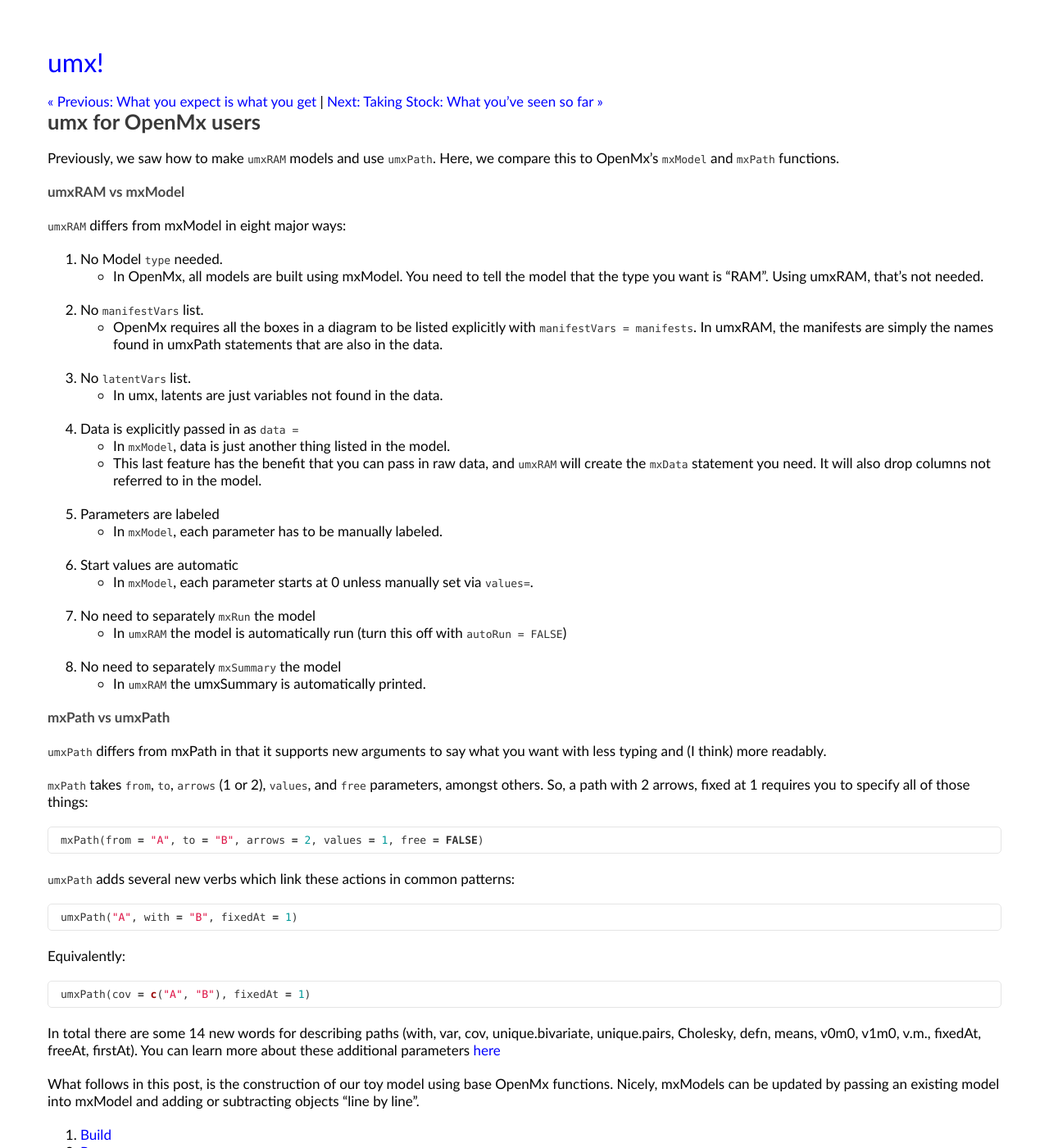
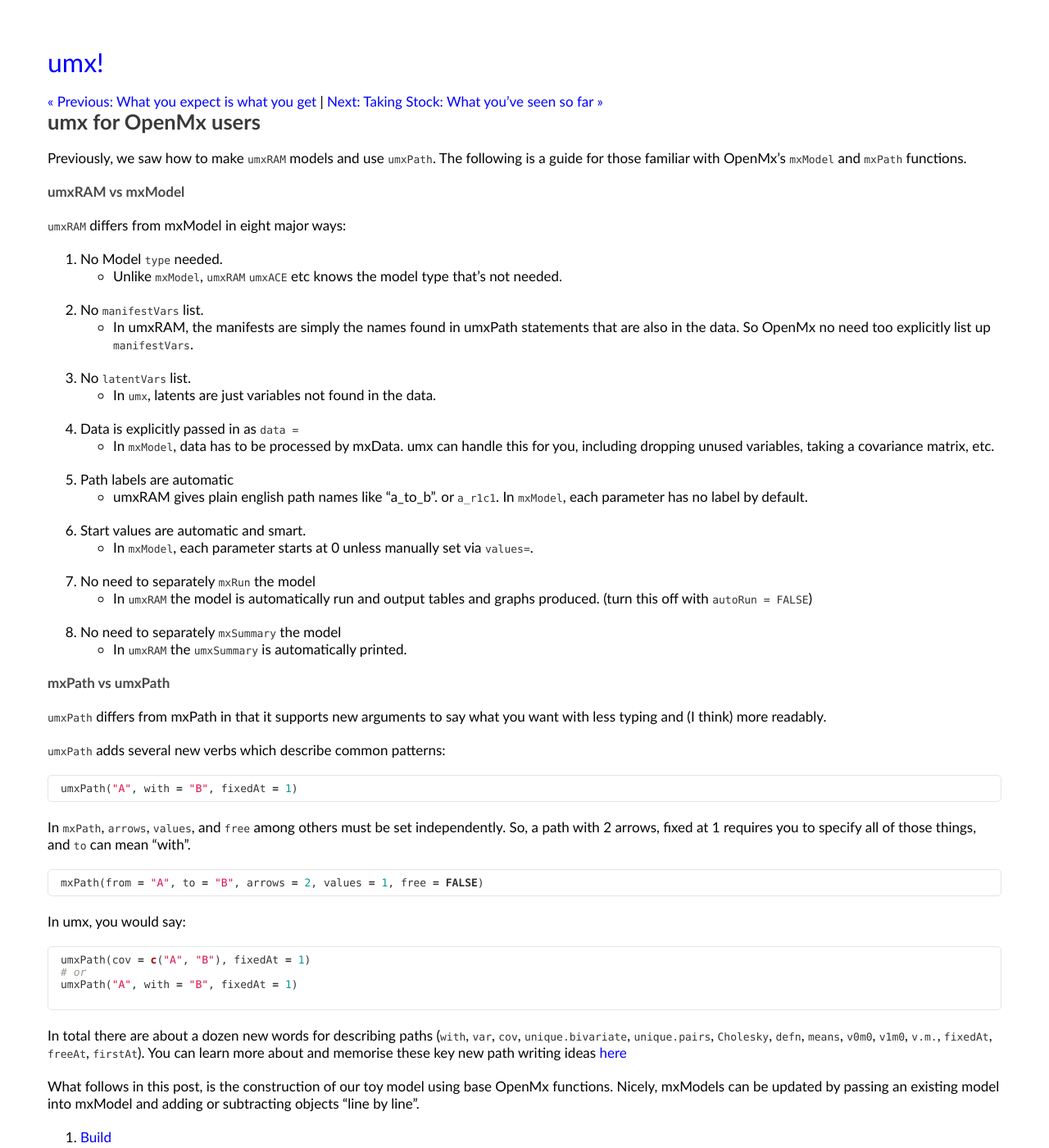
Before and after one commit to tbates/tbates.github.io, a Jekyll site: the page built from _posts/2000-11-22-base-OpenMx.markdown, in a window 1280 px wide and 1400 px high. Shown: the whole window at 82% size. Built offline with Jekyll 4.4.1, drawn with Linux system fonts in a browser that asks for light colours.

Commit message:
cleaning

````diff
--- a/_posts/2000-11-22-base-OpenMx.markdown
+++ b/_posts/2000-11-22-base-OpenMx.markdown
@@ -6,54 +6,57 @@
 categories: basic
 ---
 
-Previously, we saw how to make `umxRAM` models and use `umxPath`. Here, we compare this to OpenMx's `mxModel` and `mxPath` functions.
+Previously, we saw how to make `umxRAM` models and use `umxPath`. The following is a guide for those familiar with OpenMx's `mxModel` and `mxPath` functions.
 
 #### umxRAM vs mxModel
 
 `umxRAM` differs from mxModel in eight major ways:
 
 1. No Model `type` needed.
- * In OpenMx, all models are built using mxModel. You need to tell the model that the type you want is "RAM". Using umxRAM, that's not needed.
+ * Unlike `mxModel`, `umxRAM` `umxACE` etc knows the model type that's not needed.
 2. No `manifestVars` list.
- * OpenMx requires all the boxes in a diagram to be listed explicitly with `manifestVars = manifests`. In umxRAM, the manifests are simply the names found in umxPath statements that are also in the data.
+ * In umxRAM, the manifests are simply the names found in umxPath statements that are also in the data. So OpenMx no need too explicitly list up `manifestVars`.
 3. No `latentVars` list.
- * In umx, latents are just variables not found in the data.
+ * In `umx`, latents are just variables not found in the data.
 4. Data is explicitly passed in as `data = `
-  * In `mxModel`, data is just another thing listed in the model.
-  * This last feature has the benefit that you can pass in raw data, and `umxRAM` will create the `mxData` statement you need. It will also drop columns not referred to in the model.
-5. Parameters are labeled
-  * In `mxModel`, each parameter has to be manually labeled.
-6. Start values are automatic
+  * In `mxModel`, data has to be processed by mxData. umx can handle this for you, including dropping unused variables, taking a covariance matrix, etc.
+5. Path labels are automatic
+  * umxRAM gives plain english path names like "a_to_b". or `a_r1c1`. In `mxModel`, each parameter has no label by default.
+6. Start values are automatic and smart.
   * In `mxModel`, each parameter starts at 0 unless manually set via `values=`.
 7. No need to separately `mxRun` the model
-  * In `umxRAM` the model is automatically run (turn this off with `autoRun = FALSE`)
+  * In `umxRAM` the model is automatically run and output tables and graphs produced. (turn this off with `autoRun = FALSE`)
 8. No need to separately `mxSummary` the model
-  * In `umxRAM` the umxSummary is automatically printed.
+  * In `umxRAM` the `umxSummary` is automatically printed.
 
 
 #### mxPath vs umxPath
 
 `umxPath` differs from mxPath in that it supports new arguments to say what you want with less typing and (I think) more readably.
 
-`mxPath` takes `from`, `to`, `arrows` (1 or 2), `values`, and `free` parameters, amongst others. So, a path with 2 arrows, fixed at 1 requires you to specify all of those things:
+
+`umxPath` adds several new verbs which describe common patterns:
+
+```r
+umxPath("A", with = "B", fixedAt = 1)
+```
+
+In  `mxPath`, `arrows`, `values`, and `free` among others must be set independently. So, a path with 2 arrows, fixed at 1 requires you to specify all of those things, and `to` can mean "with".
 
 ```r
 mxPath(from = "A", to = "B", arrows = 2, values = 1, free = FALSE)
 ```
 
-`umxPath` adds several new verbs which link these actions in common patterns:
-
-```r
-umxPath("A", with = "B", fixedAt = 1)
-```
-
-Equivalently:
+In umx, you would say:
 
 ```r
 umxPath(cov = c("A", "B"), fixedAt = 1)
+# or
+umxPath("A", with = "B", fixedAt = 1)
+
 ```
 
-In total there are some 14 new words for describing paths (with, var, cov, unique.bivariate, unique.pairs, Cholesky, defn, means, v0m0, v1m0, v.m., fixedAt, freeAt, firstAt). You can learn more about these additional parameters [here](/advanced/1995/11/20/detailed-umxPath.html)
+In total there are about a dozen new words for describing paths (`with`, `var`, `cov`, `unique.bivariate`, `unique.pairs`, `Cholesky`, `defn`, `means`, `v0m0`, `v1m0`, `v.m.`, `fixedAt`, `freeAt`, `firstAt`). You can learn more about and memorise these key new path writing ideas [here](/advanced/1995/11/20/detailed-umxPath.html)
 
 What follows in this post, is the construction of our toy model using base OpenMx functions. Nicely, mxModels can be updated by passing an existing model into mxModel and adding or subtracting objects "line by line".
 
@@ -151,7 +154,7 @@
 mpg will need some residual variance:
 
 ```r
-m1 <- mxModel(m1,
+m1 = mxModel(m1,
 	mxPath(from = "mpg", arrows = 2)
 )
 ```
@@ -159,7 +162,7 @@
 Finally, we must add the data against which we are testing our hypothesis:
 
 ```r
-m1 <- mxModel(m1,
+m1 = mxModel(m1,
 	mxData(cov(mtcars[,manifests]), type = "cov", numObs = nrow(mtcars))
 )
 ```
@@ -171,7 +174,7 @@
 covData = cov(mtcars[,manifests], use ="pairwise.complete.obs")
 numObs = nrow(mtcars)
 
-m1 <- mxModel(m1,
+m1 = mxModel(m1,
 	mxData(covData, type = "cov", numObs = numObs)
 )
 ```
@@ -186,7 +189,7 @@
 **nb**: See tutorials on using [labels](http://tbates.github.io/advanced/1995/10/03/detailed-Labels.html), and on [values](http://tbates.github.io/advanced/1995/10/04/detailed-Values).
 
 ```r
-m1 <- umxRun(m1, setLabels = TRUE, setValues = TRUE)
+m1 = umxRun(m1, setLabels = TRUE, setValues = TRUE)
 ```
 
 This exposes a lovely (and unique) feature of OpenMx: running a model returns a valid model that can be updated and run again
````
Also changed, not shown: _posts/2000-12-20-base-Philosophy.markdown (+5 -5 lines).
